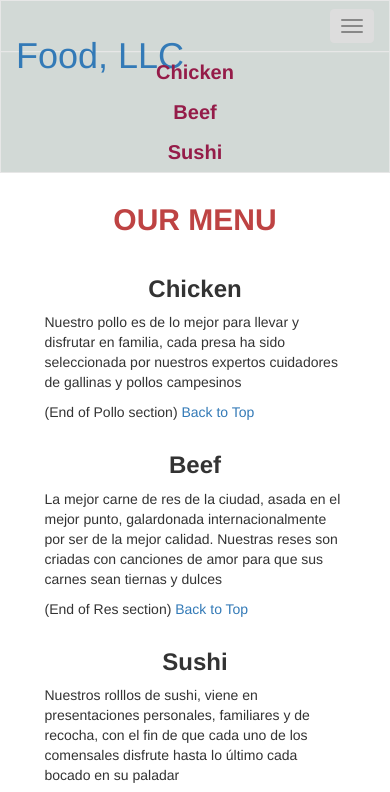
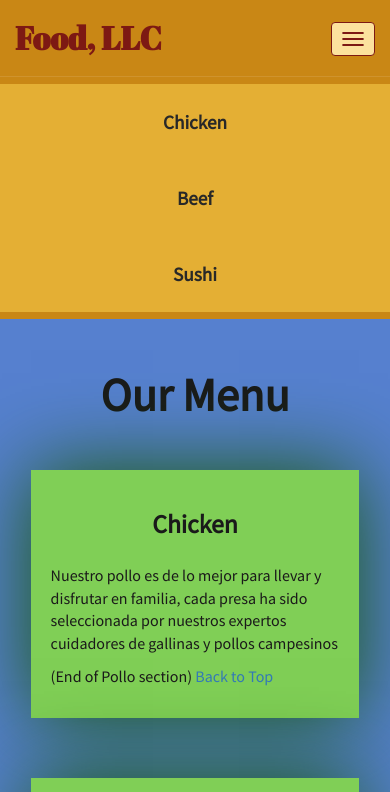
Before and after one commit to Ardinenukuri/Ardine, a plain HTML site: page mod3_solution/index.html in a window 390 px wide. Both pictures are taken after a click on the button "Toggle navigation". Shown: the top 792 px of the page. Drawn offline with Linux system fonts and the light colour scheme.

Commit message:
Update styles.css

```diff
--- a/mod3_solution/css/styles.css
+++ b/mod3_solution/css/styles.css
@@ -1,76 +1,100 @@
+body {
+    font-size: 16px;
+    font-family: 'Source Sans Pro', sans-serif;
+    color: #1a1a1a;
+    background-color: #5680cf;
+}
 
 
+/** HEADER **/
+
 #header-nav {
-	background-color: #D2D9D6;
+    background-color: #c98715;
+    border-radius: 0;
+    border: 0;
 }
 
-.navbar-brand{
-	font-size: 22px;
-	font-weight: bold;
-	color:white;
+#header-nav button {
+    margin-top: 22px;
+}
+
+.navbar-default .navbar-toggle:focus, .navbar-default .navbar-toggle:hover {
+    background-color: #fce29e;
+}
+
+.navbar-collapse {
+    border-top: 0;
+}
+
+.navbar-brand, .navbar-nav li a {
+    line-height: 76px;
+    height: 76px;
+    padding-top: 0;
+}
+
+.navbar-brand h1 {
+    color: #7d1913;
+    font-family: 'Abril Fatface', cursive;
+    font-weight: bolder;
+    font-size: 1.8em;
+}
+
+.navbar-brand a:hover {
+    text-decoration: none;
+    text-shadow: 1px 1px 1px #fe9797;
 }
 
 #nav-list {
-  margin-top: 0px;
-  margin-bottom: 0px;
+    background-color: #e4af34;
 }
 
 #nav-list a {
-  color: #951C49;
-  font-size: 20px;
-  font-weight: bold;
-  text-align: center;
+    /*text-align: center;*/
+    font-weight: bolder;
+    color: #282828;
+    font-size: 1.2em;
 }
 
 #nav-list a:hover {
-  background: #fff;
+    color: #202020;
+    background-color: #fce29e;
 }
 
-#nav-list a span {
-  font-size: 1.8em;
+.navbar-header button.navbar-toggle, .navbar-header .icon-bar {
+    border: 1px solid #7d1913;
 }
 
-h2 {
-	color: #BE4343;
-	font-weight: bold;
-	text-transform: uppercase;
-	margin-top: 10px;
-	margin-bottom: 20px;
 
+/** END HEADER */
+
+
+/** HOME PAGE **/
+
+#main-content {
+    width: 92%;
+    margin-bottom: 30px;
 }
 
-#main-content{
-	width: 90%;
+#main-content h2 {
+    font-size: 2.9em;
+    font-weight: bold;
+    margin-top: 30px;
+    margin-bottom: 50px;
 }
 
-.row {
-	padding-left: 10px;
-	padding-right: 10px;
+#main-content h3 {
+    font-size: 1.6em;
+    font-weight: bold;
+    margin-bottom: 1em;
 }
 
-.chicken, .beef, .sushi{
-	padding-top: 10px;
-	padding-left: 20px;
-	padding-right: 20px;
-	margin-bottom: 10px;
-	background-color: #90A3A6;
-	height:1000px;
-	border-radius: 10px;
+#Pollo-tile, #Res-tile, #sushi-tile {
+    width: 100%;
+    padding: 20px;
+    background-color: #80cf56;
+    margin-bottom: 60px;
+    box-shadow: 0 0 80px #18580b;
 }
 
-.description {
-	position: relative;
-}
 
-.btn {
-	position: absolute;
-	bottom: 0px;
-	right: 0px;
-	margin: 5px;
-	border-radius: 10px;
-	background-color: #BE4343;
-}
-
-h3 {
-	font-weight: bold;
-}
+/** END HOME PAGE **/
```
